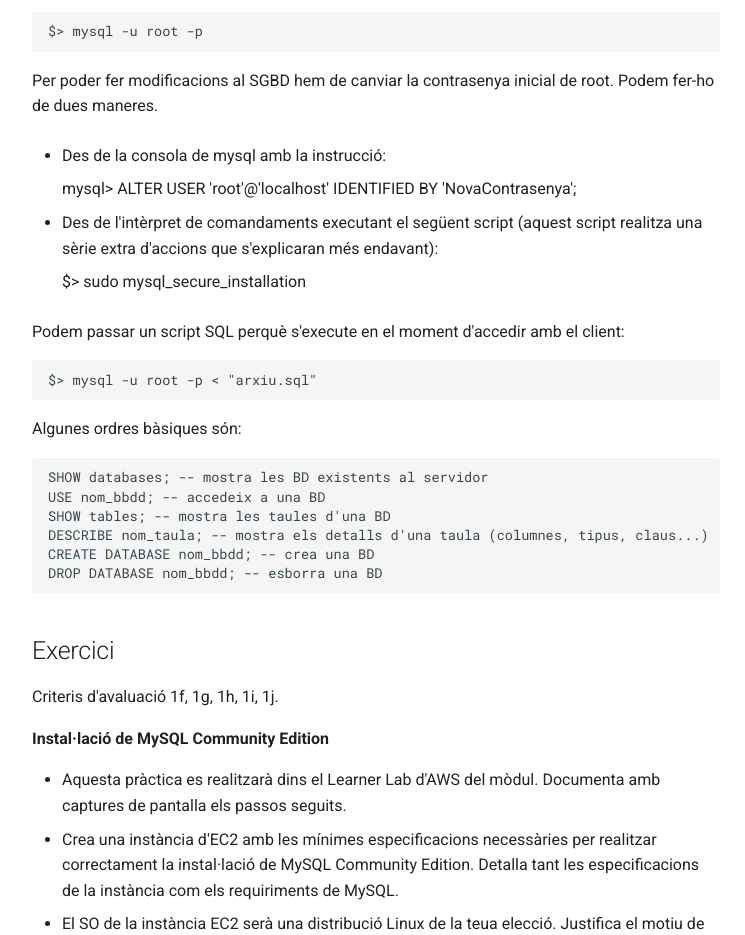
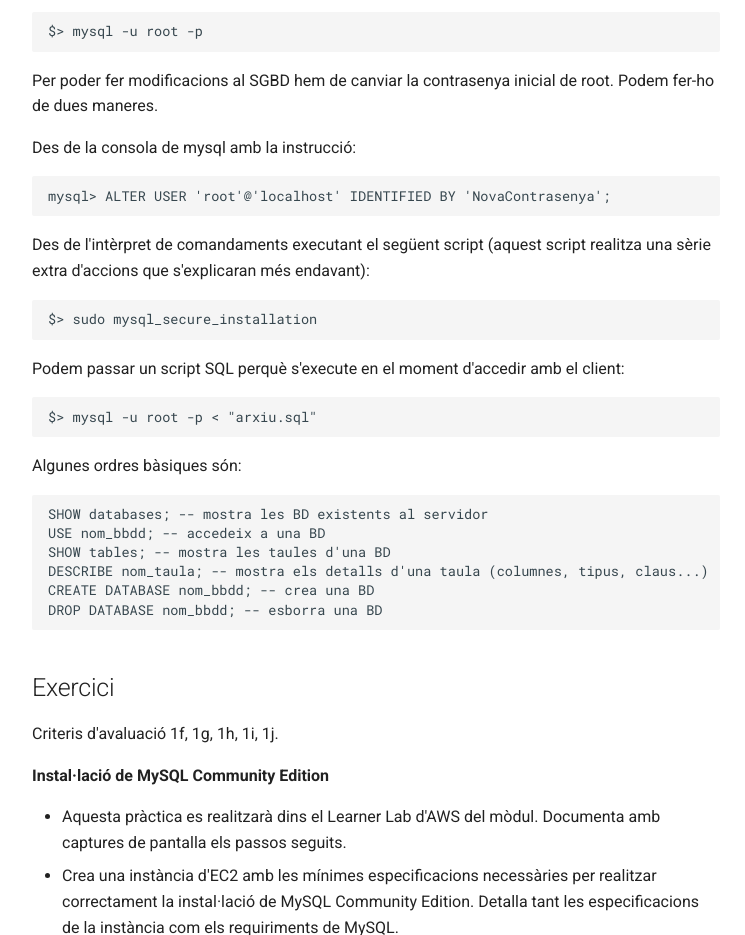
Before and after one commit to d-ortegaparrilla/asgbd, a plain HTML site: page UT1/mysql-instalacio.html in a window 1280 px wide. Shown: the part 1900-2835 px from the top of the page, without its empty margins (264-1009 px from the left). Drawn offline with Linux system fonts and the light colour scheme.

Commit message:
Deployed  with MkDocs version: 1.6.1

```diff
--- a/UT1/mysql-instalacio.html
+++ b/UT1/mysql-instalacio.html
@@ -531,16 +531,12 @@
 <pre><code>$&gt; mysql -u root -p
 </code></pre>
 <p>Per poder fer modificacions al SGBD hem de canviar la contrasenya inicial de root. Podem fer-ho de dues maneres.</p>
-<ul>
-<li>
 <p>Des de la consola de mysql amb la instrucció:</p>
-<p>mysql&gt; ALTER USER 'root'@'localhost' IDENTIFIED BY 'NovaContrasenya';</p>
-</li>
-<li>
+<pre><code>mysql&gt; ALTER USER 'root'@'localhost' IDENTIFIED BY 'NovaContrasenya';
+</code></pre>
 <p>Des de l'intèrpret de comandaments executant el següent script (aquest script realitza una sèrie extra d'accions que s'explicaran més endavant):</p>
-<p>$&gt; sudo mysql_secure_installation</p>
-</li>
-</ul>
+<pre><code>$&gt; sudo mysql_secure_installation
+</code></pre>
 <p>Podem passar un script SQL perquè s'execute en el moment d'accedir amb el client:</p>
 <pre><code>$&gt; mysql -u root -p &lt; "arxiu.sql"
 </code></pre>
```
